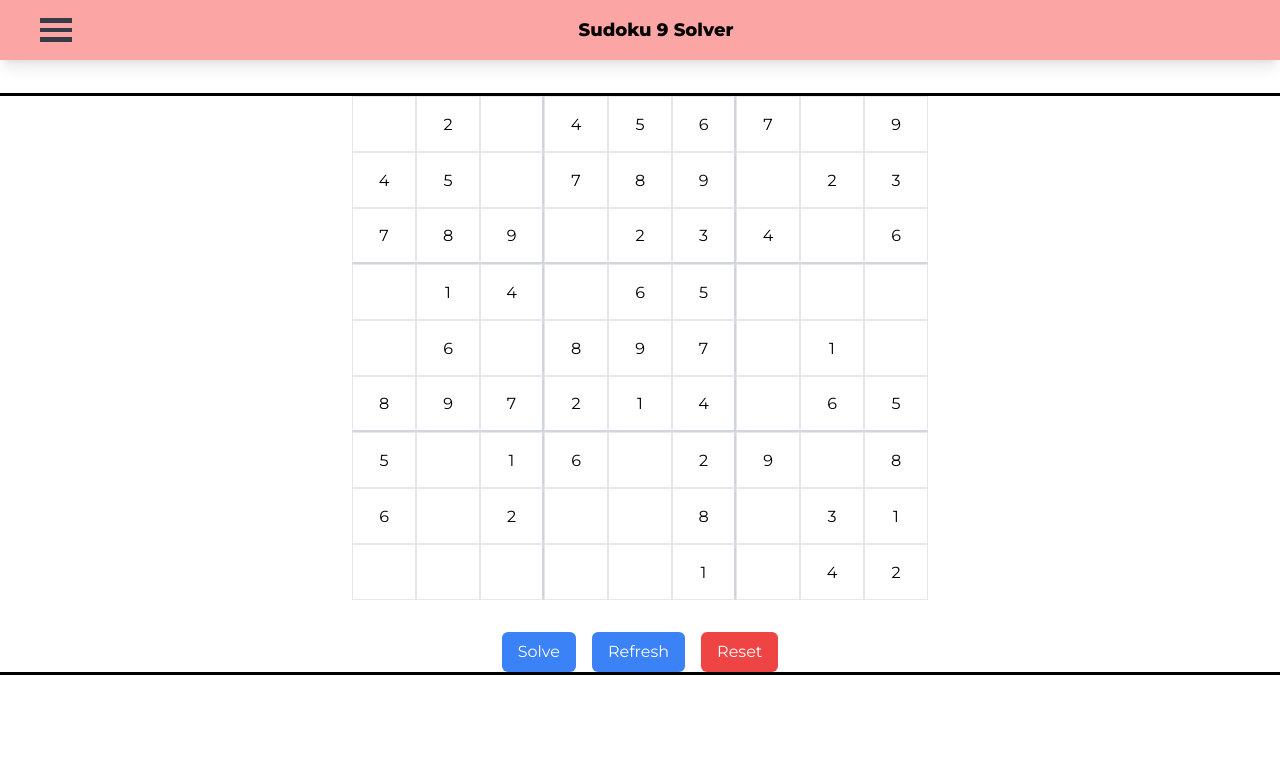
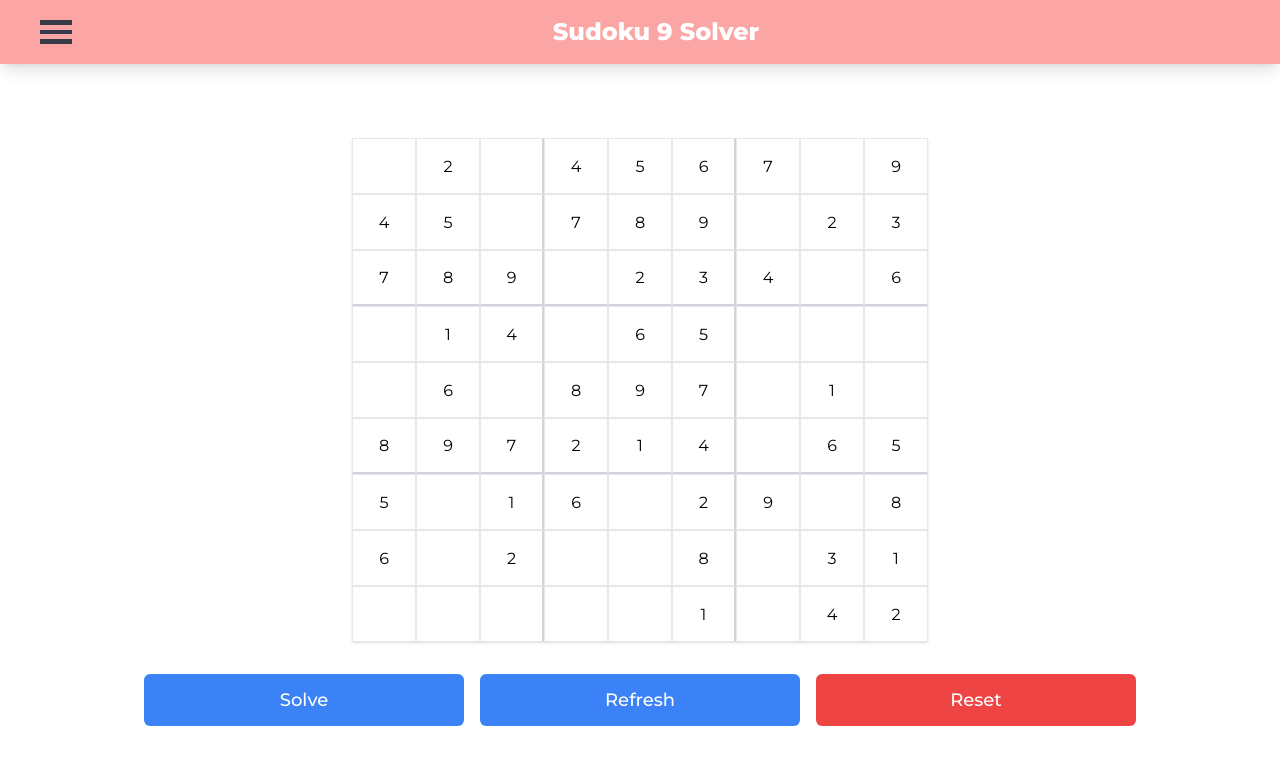
Before and after one commit to ChongalaJaiteja/Sudoku-Solver, a React (Vite) app: page / in a window 1280 px wide. Shown: the top 764 px of the page. Built offline with nearby package versions, Linux system fonts and the light colour scheme.

Commit message:
completed ui

```diff
--- a/src/components/sidebar.jsx
+++ b/src/components/sidebar.jsx
@@ -1,6 +1,7 @@
 import { stack as Menu } from "react-burger-menu";
+import { useState } from "react";
 
-const SideBar = ({ sideBarItems, onChangeBoardSize }) => {
+const SideBar = ({ sideBarItems, onChangeBoardSize, currentBoardSize }) => {
     var styles = {
         bmBurgerBars: {
             background: "#373a47",
@@ -23,14 +24,15 @@ const SideBar = ({ sideBarItems, onChangeBoardSize }) => {
         },
         bmMenu: {
             background: "#373a47",
-            padding: "2.5em 1.5em 0",
+            padding: "1.7em 0.8em 0",
             fontSize: "1.15em",
+            overflow: "hidden",
         },
         bmMorphShape: {
             fill: "#373a47",
         },
         bmItemList: {
-            color: "#b8b7ad",
+            color: "white",
             padding: "0.8em",
         },
         bmItem: {
@@ -42,21 +44,39 @@ const SideBar = ({ sideBarItems, onChangeBoardSize }) => {
             left: "0",
         },
     };
+    const [menuOpenState, setMenuOpenState] = useState(false);
 
+    const handleBoardSizeChange = (size) => {
+        setMenuOpenState(false);
+        onChangeBoardSize(size);
+    };
     return (
         <Menu
             styles={styles}
             burgerButtonClassName="relative w-6 h-5 sm:w-7 sm:h-6 md:w-8"
+            isOpen={menuOpenState}
+            onStateChange={(newState) => setMenuOpenState(newState.isOpen)}
         >
-            <ul>
-                {sideBarItems.map((item, index) => (
-                    <li key={index}>
-                        <button onClick={() => onChangeBoardSize(item)}>
-                            {item}X{item}
-                        </button>
-                    </li>
-                ))}
-            </ul>
+            <div className="h-full w-full space-y-2">
+                <h1 className="mb-5 text-center text-sm font-bold capitalize  xs:text-lg  md:text-xl  lg:text-2xl">
+                    sudoku board
+                </h1>
+                <ul className="md:bg-gree h-[84%] space-y-3 sm:space-y-1">
+                    {sideBarItems.map((item, index) => (
+                        <li
+                            key={index}
+                            className={`cursor-pointer rounded-md p-2  text-sm  font-medium capitalize transition-colors duration-200  ease-in-out  hover:bg-slate-400   xs:text-base md:text-lg lg:text-xl ${currentBoardSize === item ? "bg-slate-500" : ""}`}
+                            onClick={() => handleBoardSizeChange(item)}
+                        >
+                            {item} X {item}
+                        </li>
+                    ))}
+                </ul>
+                <p className="text-xs font-medium  xs:text-sm md:text-base lg:text-lg">
+                    Copyright &copy; {new Date().getFullYear()} Jai teja. All
+                    rights reserved.
+                </p>
+            </div>
         </Menu>
     );
 };
--- a/src/components/sudokuSolver.jsx
+++ b/src/components/sudokuSolver.jsx
@@ -59,12 +59,11 @@ const SudokuSolver = () => {
 
     const getCellClassNames = (i, j) => {
         const classNames = [
-            "xs:w-12 h-10 min-w-9 border-[1px] border-gray-200 text-center sm:h-12 sm:w-14 md:h-14 md:w-16 text-black",
+            "xs:w-12 h-10 min-w-9 border-[1px] border-gray-200 text-center sm:h-12 sm:w-14 md:h-14 md:w-16 text-black ",
             `${(i + 1) % n === 0 && i !== boardSize - 1 ? "border-b-2 border-b-gray-300" : ""}`,
             `${(j + 1) % m === 0 && j !== boardSize - 1 ? "border-r-2 border-r-gray-300" : ""}`,
             `${!board[i][j].isValid ? "bg-red-500 text-white" : ""}`,
-            `${isBoardSolved && board[i][j].isEmpty ? "bg-red-300" : ""}`,
-            // ` ${isEmptyCell ? (isEmptyCell.isValid ? (isBoardSolved ? "bg-red-300" : "bg-white") : "bg-red-500 text-white") : ""}`,
+            `${isBoardSolved && board[i][j].isEmpty ? "bg-red-300 text-white" : ""}`,
         ];
 
         return twMerge(classNames.filter((className) => className).join(" "));
@@ -151,7 +150,7 @@ const SudokuSolver = () => {
     };
 
     const notify = () => {
-        toast.error("🦄invalid board !");
+        toast.error("Invalid Sudoku!");
     };
 
     // Function to solve the sudoku
@@ -189,29 +188,27 @@ const SudokuSolver = () => {
     }, [boardSize]);
 
     return (
-        <>
-            <nav className="fixed inset-0 bottom-auto  flex items-center bg-red-300 px-2 py-4 shadow sm:px-5 md:px-8 md:shadow-lg xl:px-10">
+        <div className="flex min-h-screen flex-col gap-14">
+            <nav className="sticky top-0 flex items-center bg-red-300 px-2 py-4 text-white shadow sm:px-5 md:px-8 md:shadow-lg xl:px-10">
                 <SideBar
                     sideBarItems={boardSizes}
                     onChangeBoardSize={(size) => setBoardSize(size)}
+                    currentBoardSize={boardSize}
                 />
-                <h1 className="grow text-center text-lg font-extrabold capitalize">
+                <h1 className="grow text-center text-sm font-extrabold capitalize xs:text-lg  md:text-xl  lg:text-2xl">
                     Sudoku {boardSize} Solver
                 </h1>
             </nav>
 
-            <div className="container">
-                <div className="my-24 flex w-full flex-col justify-center gap-y-8 overflow-x-auto outline ">
-                    <ul className="flex flex-col self-center">
+            <div className="container flex w-full grow flex-col justify-center  gap-y-8 px-3  sm:px-0">
+                <ul className="flex max-w-full flex-col self-center overflow-auto shadow ">
                     {board.map((row, i) => (
                         <li key={i} className="flex" id={i}>
                             {row.map((col, j) => (
                                 <input
                                     key={`${i}${j}`}
                                     type="number"
-                                        min="1"
                                     value={col.value}
-                                        max={boardSize}
                                     disabled={isBoardSolved}
                                     onChange={(event) =>
                                         handleCellChange(event, i, j)
@@ -222,31 +219,33 @@ const SudokuSolver = () => {
                         </li>
                     ))}
                 </ul>
-                    <div className="flex flex-wrap justify-center gap-4">
+                <div className="flex flex-wrap justify-center gap-4 px-10">
                     <button
-                            className={`rounded-md bg-blue-500 px-4 py-2 capitalize  text-white hover:bg-blue-700 ${isBoardSolved ? "bg-gray-400 hover:bg-gray-500" : ""}`}
+                        className={`max-w-xs grow rounded-md bg-blue-500 px-4  py-2 text-xs  font-medium capitalize text-white
+                        hover:bg-blue-700 xs:text-sm  md:text-base lg:py-3 lg:text-lg
+
+                         ${isBoardSolved ? "bg-gray-400 hover:bg-gray-500" : ""}`}
                         onClick={solveSudoku}
                         disabled={isBoardSolved}
                     >
                         Solve
                     </button>
                     <button
-                            className="rounded-md bg-blue-500 px-4 py-2 capitalize  text-white hover:bg-blue-700"
+                        className="max-w-xs grow rounded-md bg-blue-500 px-4 py-2 text-xs  font-medium capitalize text-white hover:bg-blue-700 xs:text-sm  md:text-base lg:py-3 lg:text-lg"
                         onClick={handleRegenerate}
                     >
                         refresh
                     </button>
                     <button
-                            className="rounded-md bg-red-500 px-4 py-2 capitalize  text-white hover:bg-red-700"
+                        className="max-w-xs grow rounded-md bg-red-500 px-4 py-2 text-xs  font-medium capitalize text-white hover:bg-red-700 xs:text-sm  md:text-base lg:py-3 lg:text-lg"
                         onClick={handleReset}
                     >
                         reset
                     </button>
                 </div>
             </div>
+            <ToastContainer position="top-center" />
         </div>
-            <ToastContainer position="top-center" />
-        </>
     );
 };
 
```
Lines whose indentation alone changed are shown as unchanged.
